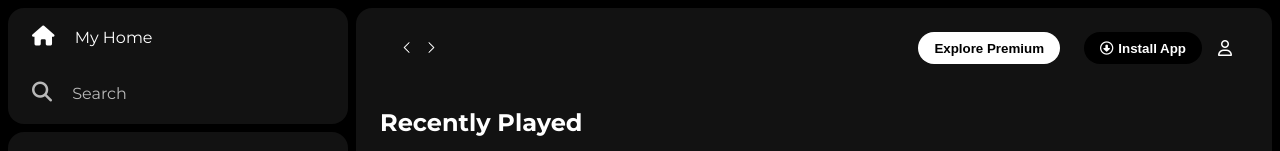
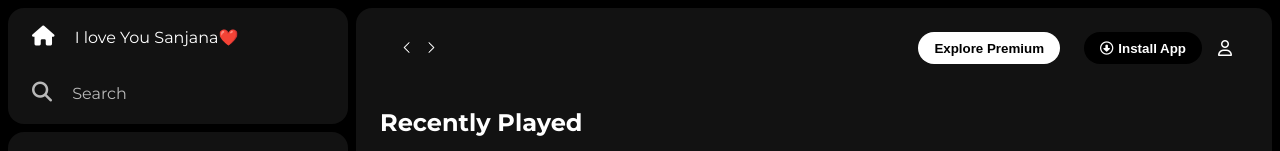
Before and after one commit to deepak-gupta01/spotify-clone, a plain HTML site: page index.html in a window 1280 px wide. Shown: the top 151 px of the page. Drawn offline with Linux system fonts and the light colour scheme.

Commit message:
Update index.html

```diff
--- a/index.html
+++ b/index.html
@@ -23,7 +23,7 @@
             <div class="nav">
                 <div class="nav-option" style="opacity: 1;">
                     <i class="fa-solid fa-house"></i>
-                    <a href="#">My Home</a>
+                    <a href="#">I love You Sanjana❤️</a>
                 </div>
                 <div class="nav-option">
                     <i class="fa-solid fa-magnifying-glass"></i>
```
